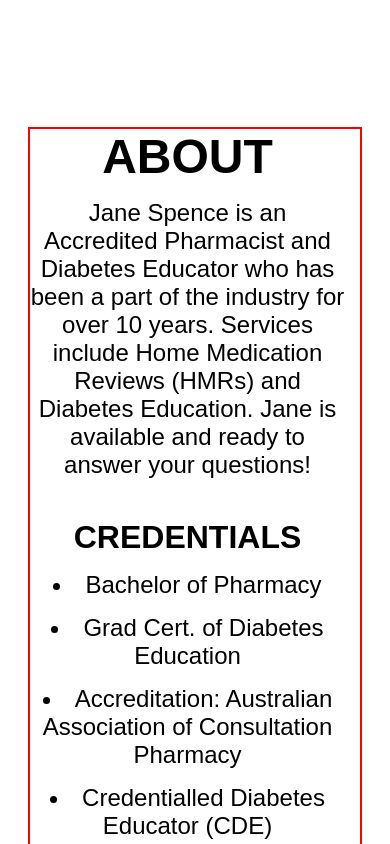
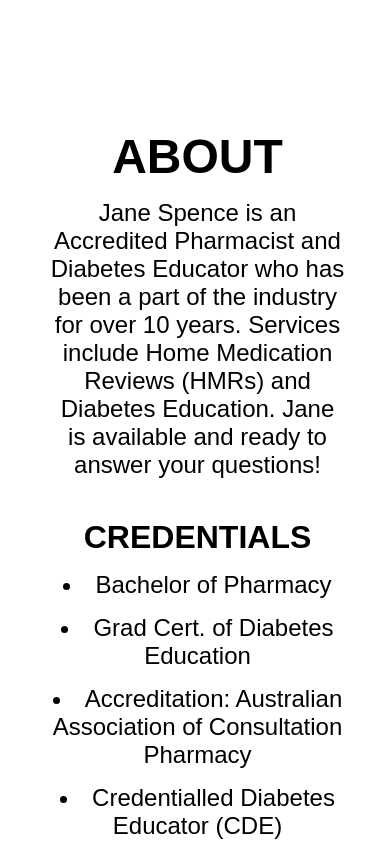
Before and after one commit to jackedwardbeard/01-Jane_Spence, a React (Create React App) app in the folder jane_spence/: page / in a window 390 px wide. Shown: the part 1000-1844 px from the top of the page. Built offline with nearby package versions, Linux system fonts and the light colour scheme.

Commit message:
More mobile view changes.

```diff
--- a/jane_spence/src/components/Contact/ContactComponents.js
+++ b/jane_spence/src/components/Contact/ContactComponents.js
@@ -71,9 +71,6 @@ export const Column1 = styled.div`
         display: grid;
         align-items: center;
         padding-left: 15px;
-
-
-
     }
 
 `
@@ -98,7 +95,6 @@ export const Body = styled.ul`
         font-size: 1rem;
         display: grid;
         justify-content: center;
-        outline: yellow solid 2px;
     }
 `
 
@@ -138,6 +134,7 @@ export const Item = styled.div`
     color: white;
     margin-top: 10px;
     margin-bottom: 10px;
+
 `
 
 export const ContactWrap = styled.div`
@@ -166,11 +163,21 @@ export const Label = styled.div`
     font-family: 'Montserrat', sans-serif;
     margin-bottom: 5px;
     margin-top: 10px;
+
+    @media screen and (max-width: 414px) {
+        font-size: 1rem;
+
+    }
 `
 
 export const Input = styled.input`
     height: 25px;
     width: 250px;
+
+    @media screen and (max-width: 414px) {
+        width: 240px;
+
+    }
 `
 
 export const InputLarge = styled.input`
--- a/jane_spence/src/components/Information/InformationComponents.js
+++ b/jane_spence/src/components/Information/InformationComponents.js
@@ -38,7 +38,6 @@ export const Column1 = styled.div`
     padding: 0 15px;
     grid-area: col1;
     margin-right: 100px;
-    outline: solid 2px red;
     text-align: center;
 
     @media screen and (max-width: 1400px) {
@@ -58,8 +57,14 @@ export const Column1 = styled.div`
         margin-top: -30px;
     }
 
+    @media screen and (max-width: 414px) {
+        margin-left: 50px;
+        margin-top: -30px;
+    }
+
     @media screen and (max-width: 280px) {
-        margin-left: 15px;
+        margin-left: 20px;
+
 
     }
 `
```
